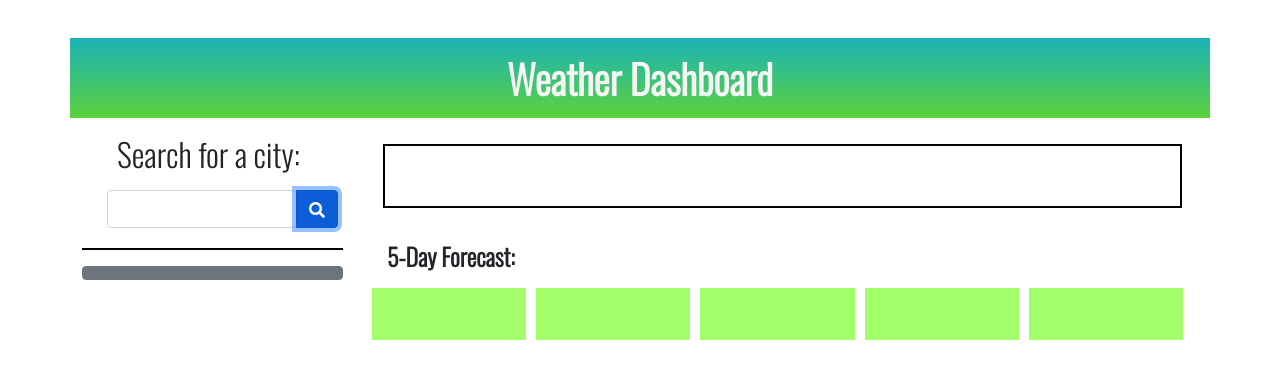
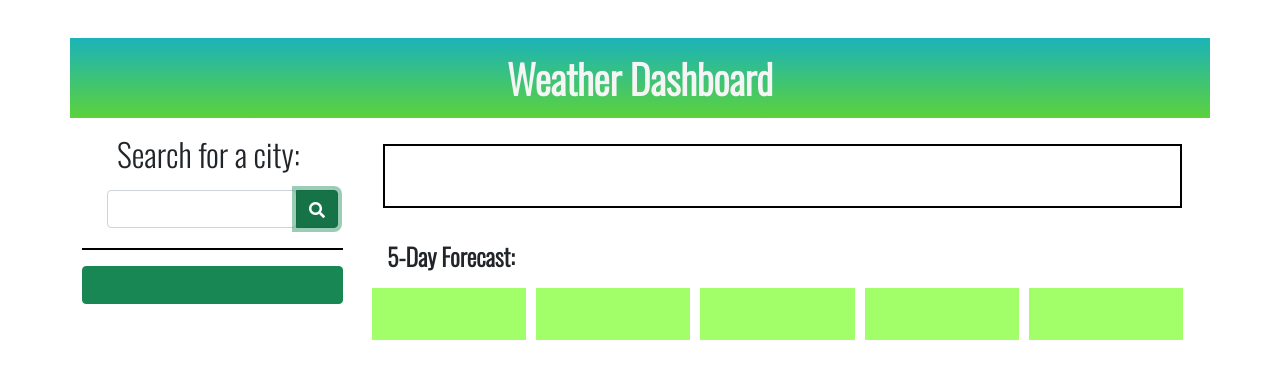
Before and after one commit to Claholla/weather-dashboard, a plain HTML site: page index.html in a window 1280 px wide. Both pictures are taken after a click on the button 317 px from the left and 209 px from the top of the page. Drawn offline with nearby package versions, Linux system fonts and the light colour scheme; no server answers.

Commit message:
history debugging

```diff
--- a/assets/js/script.js
+++ b/assets/js/script.js
@@ -31,24 +31,24 @@ function addHistory() {
     searchHistory.innerHTML = "";
 
     for (let i = 0; i < saved.length; i++) {
-      historyItem = document.createElement("button");
-      historyItem.setAttribute("type", "button");
-      historyItem.setAttribute("class", "btn btn-secondary");
+      let historyItem = document.createElement("input");
+      historyItem.setAttribute("type", "text");
+      historyItem.setAttribute("readonly", true);
+      historyItem.setAttribute("class", "btn btn-success");
       historyItem.setAttribute("value", saved[i]);
       historyItem.textContent = saved[i];
       searchHistory.append(historyItem);
+      searchHistory.addEventListener("click",function() {
+        callWeather(historyItem.textContent);
+        return;
+      })
+
     }
 }
-// Search history event listener
-let historyItem = document.createElement("button");
-historyItem.addEventListener("click", function() {
-   callWeather(historyItem.value)
-})
+
 // Open Weather API call
-function callWeather() {
+function callWeather(inputValue) {
 
-  searchInput = document.getElementById('search-input');
-  inputValue = searchInput.value;
   fetch("https://api.openweathermap.org/data/2.5/weather?q="+inputValue+"&appid=90e68ce77b8435beeccb450f414ea93b")
   .then(response => response.json())
   .then(data => {
--- a/index.html
+++ b/index.html
@@ -30,7 +30,7 @@
                     <div class="form-outline">
                       <input id="search-input" type="search" id="form1" class="form-control" />
                     </div>
-                    <button id="search-button" type="button" class="btn btn-primary">
+                    <button id="search-button" type="button" class="btn btn-success">
                       <i class="fas fa-search"></i>
                     </button>
                 </div>
```
